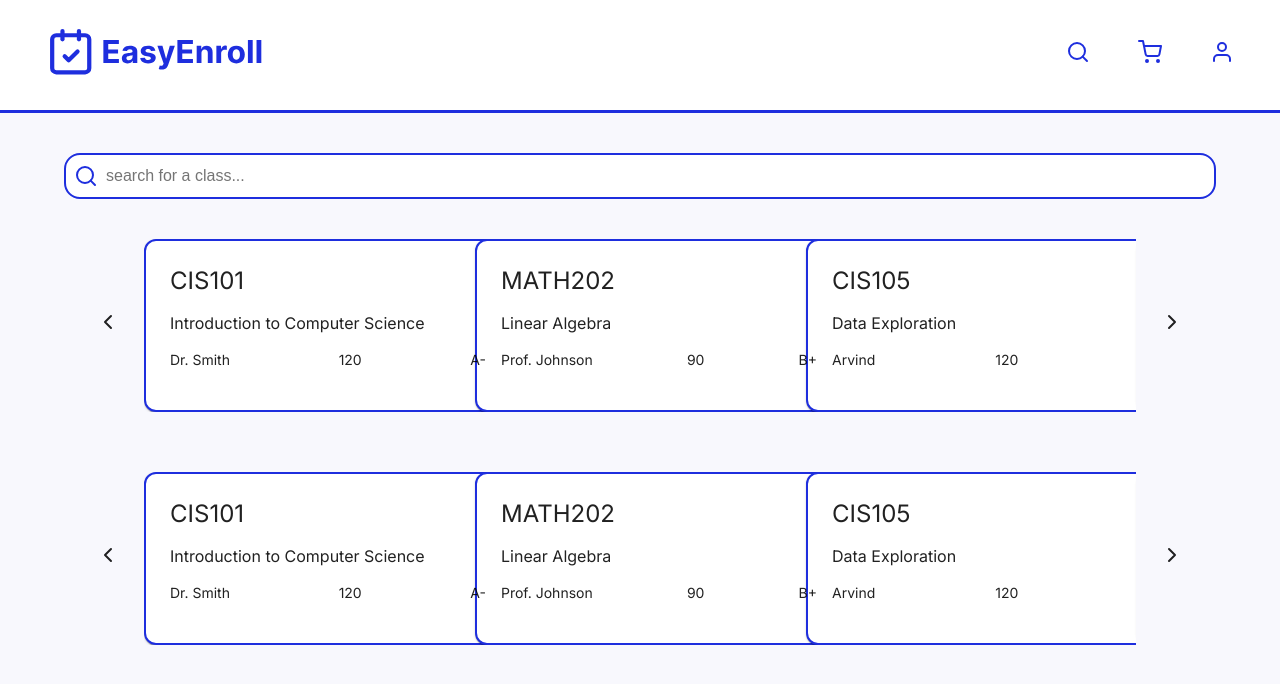
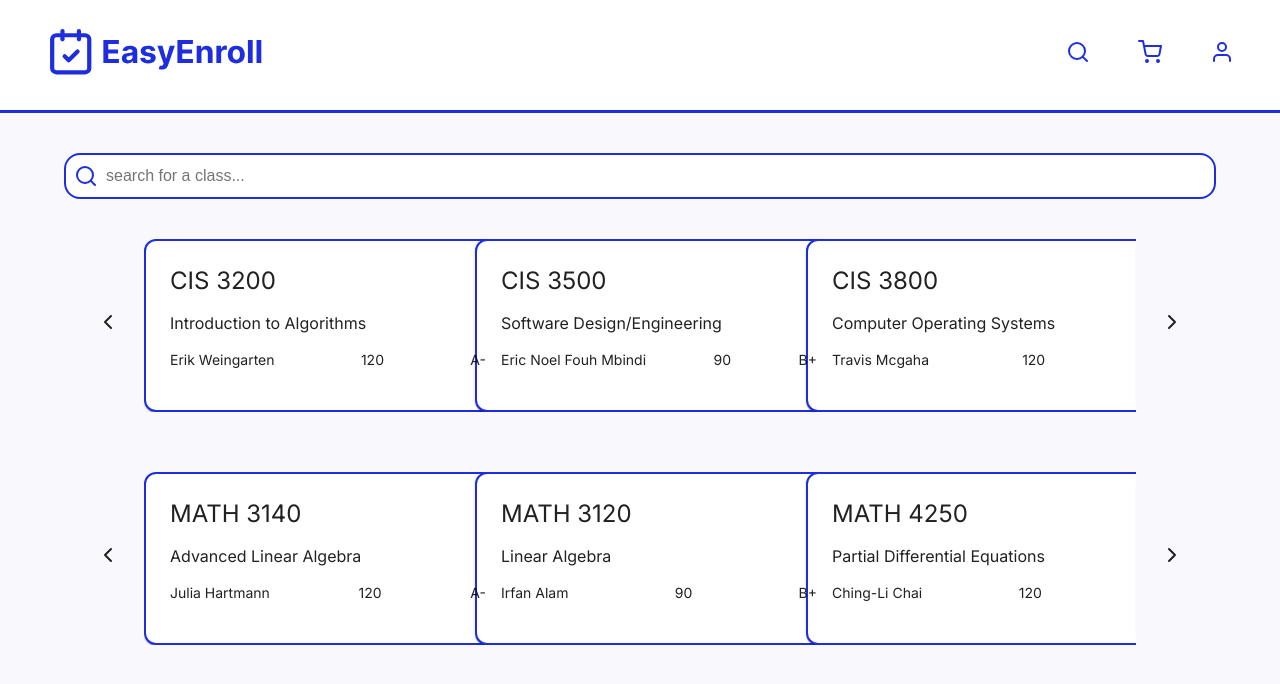
Before and after one commit to sky1113/CIS_4120_A5, a React (Create React App) app in the folder root/client/: page /search in a window 1280 px wide. Shown: the top 684 px of the page. Built offline with nearby package versions, Linux system fonts and the light colour scheme.

Commit message:
swapped out class data

```diff
--- a/root/client/src/pages/Search.js
+++ b/root/client/src/pages/Search.js
@@ -9,30 +9,30 @@ const Search = (props) => {
     title: "Recommended for Your Major (CIS)",
     cardData: [
       {
-        courseCode: "CIS101",
-        courseName: "Introduction to Computer Science",
-        professorName: "Dr. Smith",
+        courseCode: "CIS 3200",
+        courseName: "Introduction to Algorithms",
+        professorName: "Erik Weingarten",
         enrollment: 120,
         avgGrade: "A-",
       },
       {
-        courseCode: "MATH202",
-        courseName: "Linear Algebra",
-        professorName: "Prof. Johnson",
+        courseCode: "CIS 3500",
+        courseName: "Software Design/Engineering",
+        professorName: "Eric Noel Fouh Mbindi",
         enrollment: 90,
         avgGrade: "B+",
       },
       {
-        courseCode: "CIS105",
-        courseName: "Data Exploration",
-        professorName: "Arvind",
+        courseCode: "CIS 3800",
+        courseName: "Computer Operating Systems",
+        professorName: "Travis Mcgaha",
         enrollment: 120,
         avgGrade: "A",
       },
       {
-        courseCode: "PHYS350",
-        courseName: "Quantum Mechanics",
-        professorName: "Prof. J",
+        courseCode: "CIS 4230",
+        courseName: "Ethical Algorithm Design",
+        professorName: "Michael Kearns",
         enrollment: 90,
         avgGrade: "B",
       },
@@ -43,30 +43,30 @@ const Search = (props) => {
     title: "Recommended for Your Minor (MATH)",
     cardData: [
       {
-        courseCode: "CIS101",
-        courseName: "Introduction to Computer Science",
-        professorName: "Dr. Smith",
+        courseCode: "MATH 3140",
+        courseName: "Advanced Linear Algebra",
+        professorName: "Julia Hartmann",
         enrollment: 120,
         avgGrade: "A-",
       },
       {
-        courseCode: "MATH202",
+        courseCode: "MATH 3120",
         courseName: "Linear Algebra",
-        professorName: "Prof. Johnson",
+        professorName: "Irfan Alam",
         enrollment: 90,
         avgGrade: "B+",
       },
       {
-        courseCode: "CIS105",
-        courseName: "Data Exploration",
-        professorName: "Arvind",
+        courseCode: "MATH 4250",
+        courseName: "Partial Differential Equations",
+        professorName: "Ching-Li Chai",
         enrollment: 120,
         avgGrade: "A",
       },
       {
-        courseCode: "PHYS350",
-        courseName: "Quantum Mechanics",
-        professorName: "Prof. J",
+        courseCode: "MATH 4100",
+        courseName: "Complex Analysis",
+        professorName: "Mona Merling",
         enrollment: 90,
         avgGrade: "B",
       },
```
